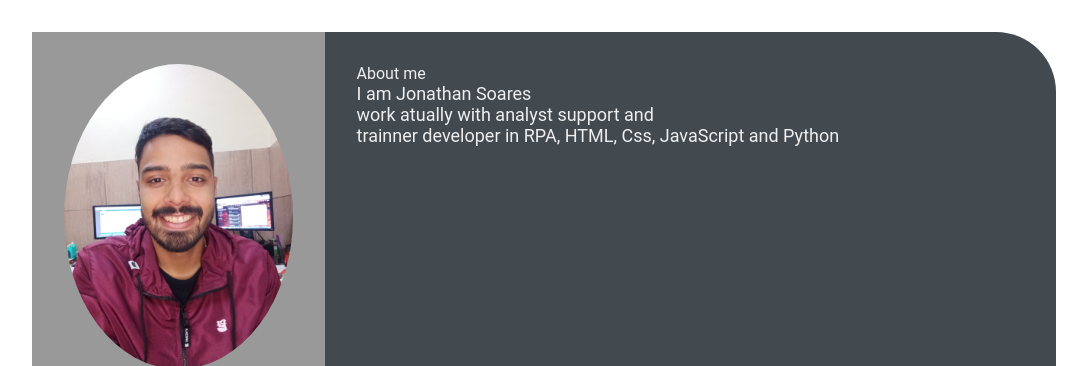
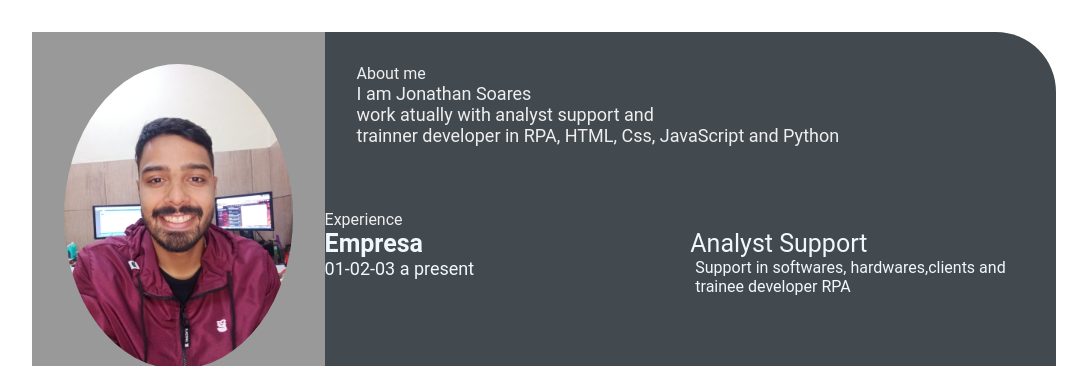
Before and after one commit to jonathan98dc/jonathan98dc.github.io, a plain HTML site: page index.html in a window 1280 px wide. Shown: the top 366 px of the page, without its empty margins (96-1183 px from the left). Drawn offline with Linux system fonts and the light colour scheme.

Commit message:
feature: add Index and Style (#3)
Co-authored-by: jonathan.soares <jonathan.98@gmail.com>

```diff
--- a/index.html
+++ b/index.html
@@ -1,3 +1,4 @@
+
 <html lang="en">
 <head>
     <meta charset="UTF-8">
@@ -44,6 +45,22 @@
                     </p>
                 </section>
             </div>
+            <section class="experience gap">
+                <div class="right-title">Experience</div>
+
+
+                <div class="experience-contents">
+                    <div class="exp-left">
+                        <p class="exp-company-name">Empresa</p>
+                        <p class="exp-time-period">01-02-03 a present</p>
+                    </div>
+                    <div class="exp-right">
+                        <p class="exp-position">Analyst Support</p>
+                        <p class="exp-desc">Support in softwares, hardwares,clients and trainee developer RPA</p>
+                    </div>
+                </div>
+
+            </section>
         </section>
     </main>
 </body>
--- a/style.css
+++ b/style.css
@@ -101,3 +101,38 @@
     font-size: 18px;
     color: #eeeeee;
 }
+
+.experience-contents,
+.education-contents,
+.awards-contents {
+    display: grid;
+    grid-template-columns: repeat(2, 1fr);
+    padding-bottom: 2rem;
+    color: #F1F8FD;
+}
+
+.exp-company-name,
+.education-school-name,
+.awards-company-name {
+    font-size: 25px;
+    font-weight: bold;
+}
+
+.exp-time-period,
+.educationp-time-period,
+.awards-time-period {
+    font-size: 18px;
+}
+
+.exp-position,
+.education-subject,
+.awards-name {
+    font-size: 25px;
+}
+
+.exp-desc,
+.education-desc,
+.awards-desc {
+    font-size: 16px;
+    padding-left: 5px;
+}
```
